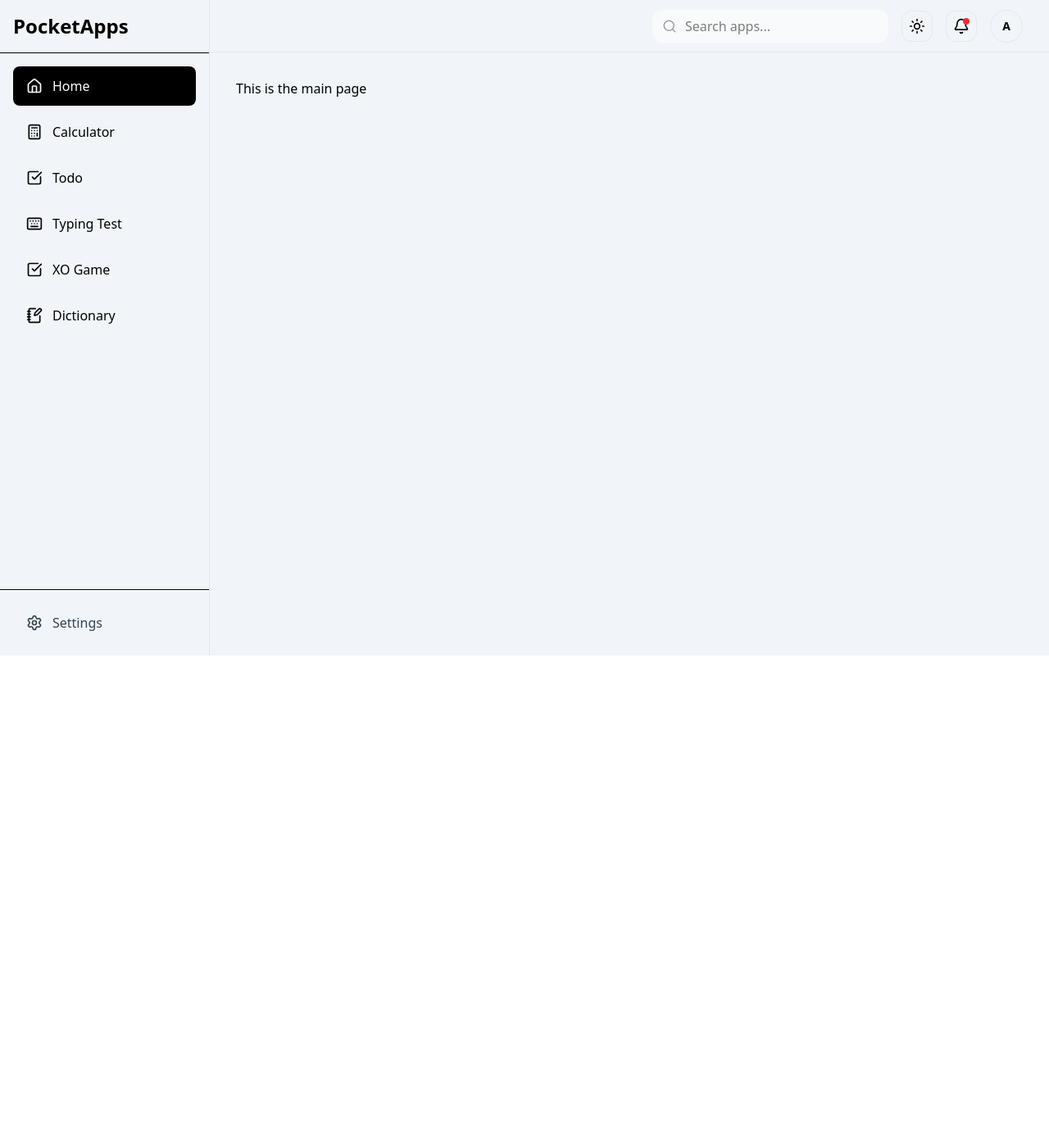
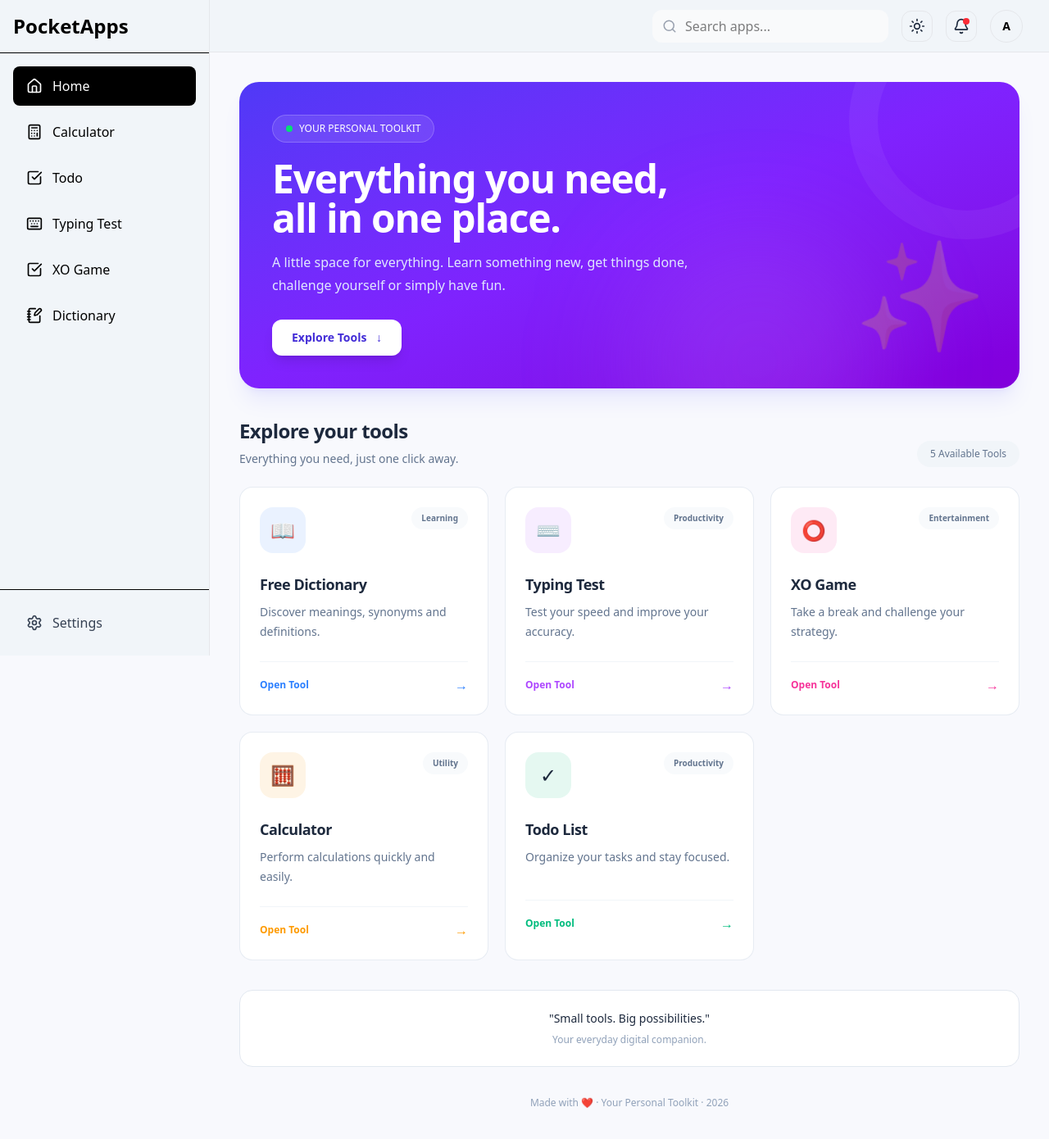
Before and after one commit to afnank16/PocketApps, a React (Vite) app: page / in a window 1280 px wide. Shown: the top 1390 px of the page at 82% size. Before the commit the page ends 800 px from the top, so only its background shows below. Built offline with nearby package versions, Linux system fonts and the light colour scheme.

Commit message:
feat: redesign Home component with new layout and tool exploration features

```diff
--- a/src/pages/Home.jsx
+++ b/src/pages/Home.jsx
@@ -1,19 +1,225 @@
 import Sidebar from "../components/Sidebar";
 import Header from "../components/Header";
 
-function Home(props){
+function Home(props) {
+  const tools = [
+    {
+      name: "Free Dictionary",
+      description: "Discover meanings, synonyms and definitions.",
+      icon: "📖",
+      color: "bg-blue-500/10",
+      accent: "text-blue-500",
+      tag: "Learning",
+    },
+    {
+      name: "Typing Test",
+      description: "Test your speed and improve your accuracy.",
+      icon: "⌨️",
+      color: "bg-purple-500/10",
+      accent: "text-purple-500",
+      tag: "Productivity",
+    },
+    {
+      name: "XO Game",
+      description: "Take a break and challenge your strategy.",
+      icon: "⭕",
+      color: "bg-pink-500/10",
+      accent: "text-pink-500",
+      tag: "Entertainment",
+    },
+    {
+      name: "Calculator",
+      description: "Perform calculations quickly and easily.",
+      icon: "🧮",
+      color: "bg-amber-500/10",
+      accent: "text-amber-500",
+      tag: "Utility",
+    },
+    {
+      name: "Todo List",
+      description: "Organize your tasks and stay focused.",
+      icon: "✓",
+      color: "bg-emerald-500/10",
+      accent: "text-emerald-500",
+      tag: "Productivity",
+    },
+  ];
 
-    return(
-        <div className={`min-h-screen ${props.currentTheme.bg} ${props.currentTheme.text}`}>
-            <Sidebar theme={props.theme} currentTheme={props.currentTheme} dark={props.dark} setDark={props.setDark}/>
-            <div className="ml-64">
-                 <Header theme={props.theme} currentTheme={props.currentTheme} dark={props.dark} setDark={props.setDark}/>
-                 <main className={`p-8 ${props.currentTheme.bg} ${props.currentTheme.text}`}>
-                    This is the main page
-                 </main>
+  const isDark = props.dark;
+
+  return (
+    <div
+      className={`min-h-screen transition-colors duration-300 ${
+        isDark
+          ? "bg-[#0b1020] text-slate-100"
+          : "bg-[#f8f9fd] text-slate-800"
+      }`}
+    >
+      <Sidebar
+        theme={props.theme}
+        currentTheme={props.currentTheme}
+        dark={props.dark}
+        setDark={props.setDark}
+      />
+
+      <div className="ml-64">
+        <Header
+          theme={props.theme}
+          currentTheme={props.currentTheme}
+          dark={props.dark}
+          setDark={props.setDark}
+        />
+
+        <main className="mx-auto max-w-[1600px] space-y-9 p-6 md:p-9">
+
+          {/* Welcome Section */}
+          <section className="relative overflow-hidden rounded-3xl bg-gradient-to-br from-indigo-600 via-violet-600 to-purple-700 p-8 text-white shadow-xl shadow-indigo-500/10 md:p-10">
+
+            {/* Background Decoration */}
+            <div className="absolute -right-20 -top-24 h-72 w-72 rounded-full border-[35px] border-white/5" />
+            <div className="absolute -bottom-32 right-40 h-80 w-80 rounded-full bg-purple-400/20 blur-3xl" />
+
+            <div className="relative z-10 max-w-2xl">
+              <div className="mb-5 inline-flex items-center gap-2 rounded-full border border-white/20 bg-white/10 px-4 py-2 text-xs font-medium backdrop-blur-md">
+                <span className="h-2 w-2 rounded-full bg-green-400" />
+                YOUR PERSONAL TOOLKIT
+              </div>
+
+              <h1 className="text-3xl font-bold tracking-tight md:text-5xl">
+                Everything you need,
+                <br />
+                all in one place.
+              </h1>
+
+              <p className="mt-4 max-w-lg text-sm leading-7 text-indigo-100 md:text-base">
+                A little space for everything. Learn something new,
+                get things done, challenge yourself or simply have fun.
+              </p>
+
+              <button
+                onClick={() =>
+                  document.getElementById("explore-tools")?.scrollIntoView({
+                    behavior: "smooth",
+                  })
+                }
+                className="mt-7 rounded-xl bg-white px-6 py-3 text-sm font-semibold text-indigo-700 shadow-lg transition hover:-translate-y-1 hover:shadow-xl"
+              >
+                Explore Tools <span className="ml-2">↓</span>
+              </button>
             </div>
 
-        </div>
-    )
+            <div className="absolute bottom-5 right-10 hidden select-none text-[130px] opacity-20 lg:block">
+              ✨
+            </div>
+          </section>
+
+          {/* Tools Section */}
+          <section id="explore-tools">
+
+            <div className="mb-6 flex flex-wrap items-end justify-between gap-3">
+              <div>
+                <h2 className="text-2xl font-bold tracking-tight">
+                  Explore your tools
+                </h2>
+                <p className={`mt-2 text-sm ${
+                  isDark ? "text-slate-400" : "text-slate-500"
+                }`}>
+                  Everything you need, just one click away.
+                </p>
+              </div>
+
+              <span className={`rounded-full px-4 py-2 text-xs font-medium ${
+                isDark
+                  ? "bg-white/5 text-slate-400"
+                  : "bg-slate-100 text-slate-500"
+              }`}>
+                {tools.length} Available Tools
+              </span>
+            </div>
+
+            {/* Uniform Grid */}
+            <div className="grid grid-cols-1 gap-5 sm:grid-cols-2 xl:grid-cols-3">
+
+              {tools.map((tool, index) => (
+                <div
+                  key={index}
+                  className={`group relative cursor-pointer overflow-hidden rounded-2xl border p-6 transition-all duration-300 hover:-translate-y-1 hover:shadow-xl ${
+                    isDark
+                      ? "border-white/[0.07] bg-[#131b2e] hover:border-indigo-500/40 hover:shadow-indigo-500/5"
+                      : "border-slate-200/80 bg-white hover:border-indigo-200 hover:shadow-indigo-500/10"
+                  }`}
+                >
+
+                  <div className="flex items-start justify-between">
+                    <div className={`flex h-14 w-14 items-center justify-center rounded-2xl ${tool.color} text-2xl transition-transform duration-300 group-hover:scale-110`}>
+                      {tool.icon}
+                    </div>
+
+                    <span className={`rounded-full px-3 py-1.5 text-[10px] font-semibold ${
+                      isDark
+                        ? "bg-white/5 text-slate-400"
+                        : "bg-slate-50 text-slate-500"
+                    }`}>
+                      {tool.tag}
+                    </span>
+                  </div>
+
+                  <div className="mt-6">
+                    <h3 className="text-lg font-bold tracking-tight">
+                      {tool.name}
+                    </h3>
+
+                    <p className={`mt-2 min-h-10 text-sm leading-6 ${
+                      isDark ? "text-slate-400" : "text-slate-500"
+                    }`}>
+                      {tool.description}
+                    </p>
+                  </div>
+
+                  <div className={`mt-6 flex items-center justify-between border-t pt-4 ${
+                    isDark ? "border-white/5" : "border-slate-100"
+                  }`}>
+                    <span className={`text-xs font-semibold ${tool.accent}`}>
+                      Open Tool
+                    </span>
+
+                    <span className={`transition-transform duration-300 group-hover:translate-x-1 ${tool.accent}`}>
+                      →
+                    </span>
+                  </div>
+
+                </div>
+              ))}
+
+            </div>
+          </section>
+
+          {/* Bottom Quote */}
+          <section className={`rounded-2xl border p-6 text-center ${
+            isDark
+              ? "border-white/[0.07] bg-[#131b2e]"
+              : "border-slate-200 bg-white"
+          }`}>
+            <p className="text-sm font-medium">
+              "Small tools. Big possibilities."
+            </p>
+            <p className={`mt-2 text-xs ${
+              isDark ? "text-slate-500" : "text-slate-400"
+            }`}>
+              Your everyday digital companion.
+            </p>
+          </section>
+
+          <footer className={`pb-3 text-center text-xs ${
+            isDark ? "text-slate-600" : "text-slate-400"
+          }`}>
+            Made with ❤️ · Your Personal Toolkit · 2026
+          </footer>
+
+        </main>
+      </div>
+    </div>
+  );
 }
-export default Home
+
+export default Home;
```
